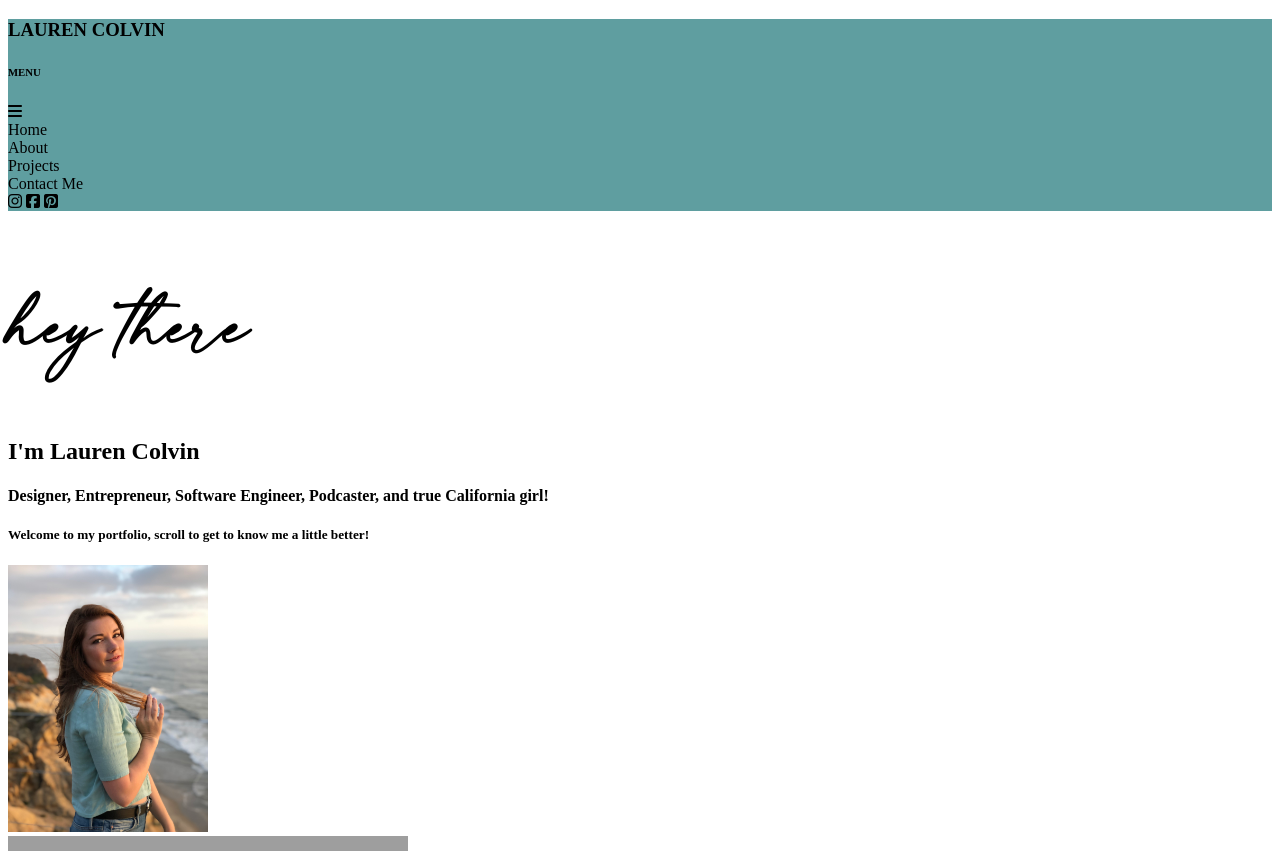
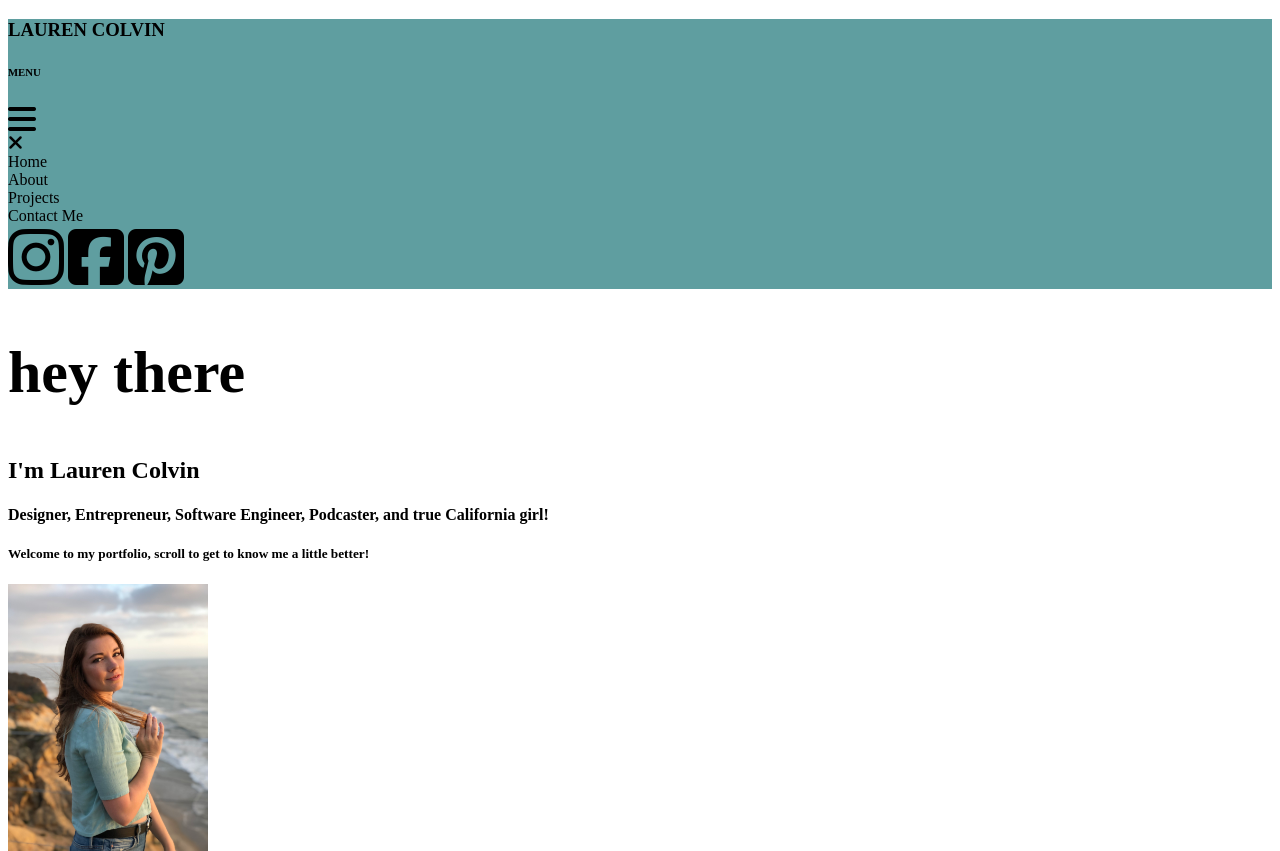
Before and after one commit to LaurenColvin/Portfolio-Project-1, a plain HTML site: page index.html in a window 1280 px wide. Shown: the top 851 px of the page. Drawn offline with nearby package versions, Linux system fonts and the light colour scheme; grey boxes are pictures that could not be loaded.

Commit message:
adding classes to Nav and icons

```diff
--- a/index.html
+++ b/index.html
@@ -6,29 +6,26 @@
     <link rel="stylesheet" href="styles.css" />
     <link rel="stylesheet" href="responsive.css">
     <script src="https://kit.fontawesome.com/35b9af4f79.js" crossorigin="anonymous"></script>
-    <style>
-      @font-face { font-family: Creattion; src: url('assets/modernline.otf'); }
-      h1 {
-         font-family: Creattion;
-      }
-    </style>
   </head>
   <body>
     <nav>
       <div class="menu-closed">
         <h3>Lauren Colvin</h3>
         <div class="hamburger-menu"></div>
-        <h6>MENU</h6>
-        <i class="fas fa-bars"></i>
+          <h6>MENU</h6>
+          <i id="hamburger-icon" class="fas fa-bars fa-2x"></i>
       </div>
       <div class="menu-open">
+        <i id="x-icon" class="fas fa-times fa-lg"></i>
         <li>Home</li>
         <li>About</li>
         <li>Projects</li>
         <li>Contact Me</li>
-        <i class="fab fa-instagram"></i>
-        <i class="fab fa-facebook-square"></i>
-        <i class="fab fa-pinterest-square"></i>
+        <div class="social-icons">
+          <i class="fab fa-instagram fa-4x"></i>
+          <i class="fab fa-facebook-square fa-4x"></i>
+          <i class="fab fa-pinterest-square fa-4x"></i>
+        </div>
       </div>
     </nav>
     <section class="intro">
@@ -50,7 +47,7 @@
           <i class="fab fa-pinterest-square"></i>
         </div>
       </section>
-      <section class="skills-containter">
+      <section class="skills-container">
         <h3>Skills</h3>
         <i class="fab fa-wordpress"></i>
         <i class="fab fa-js-square"></i>
```
